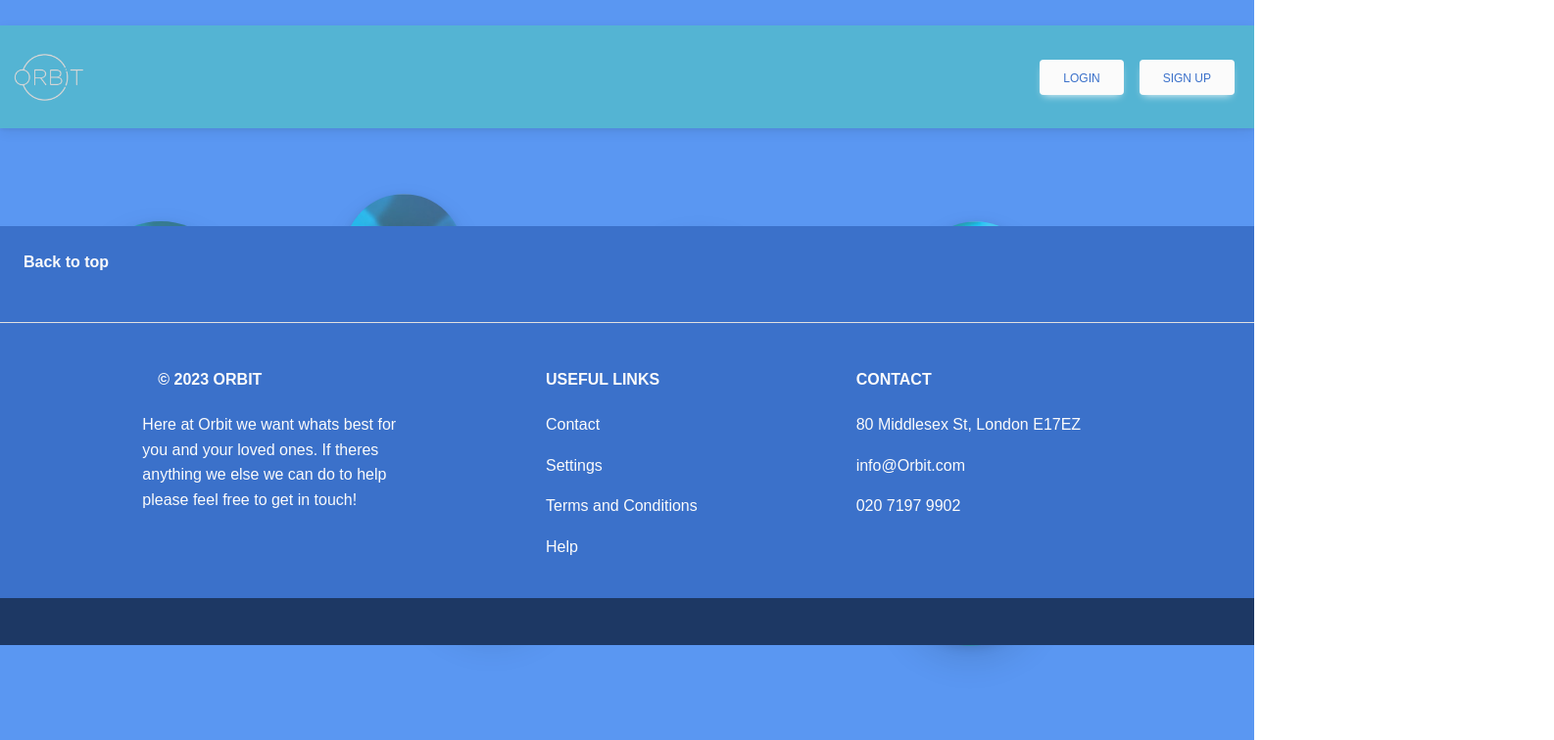
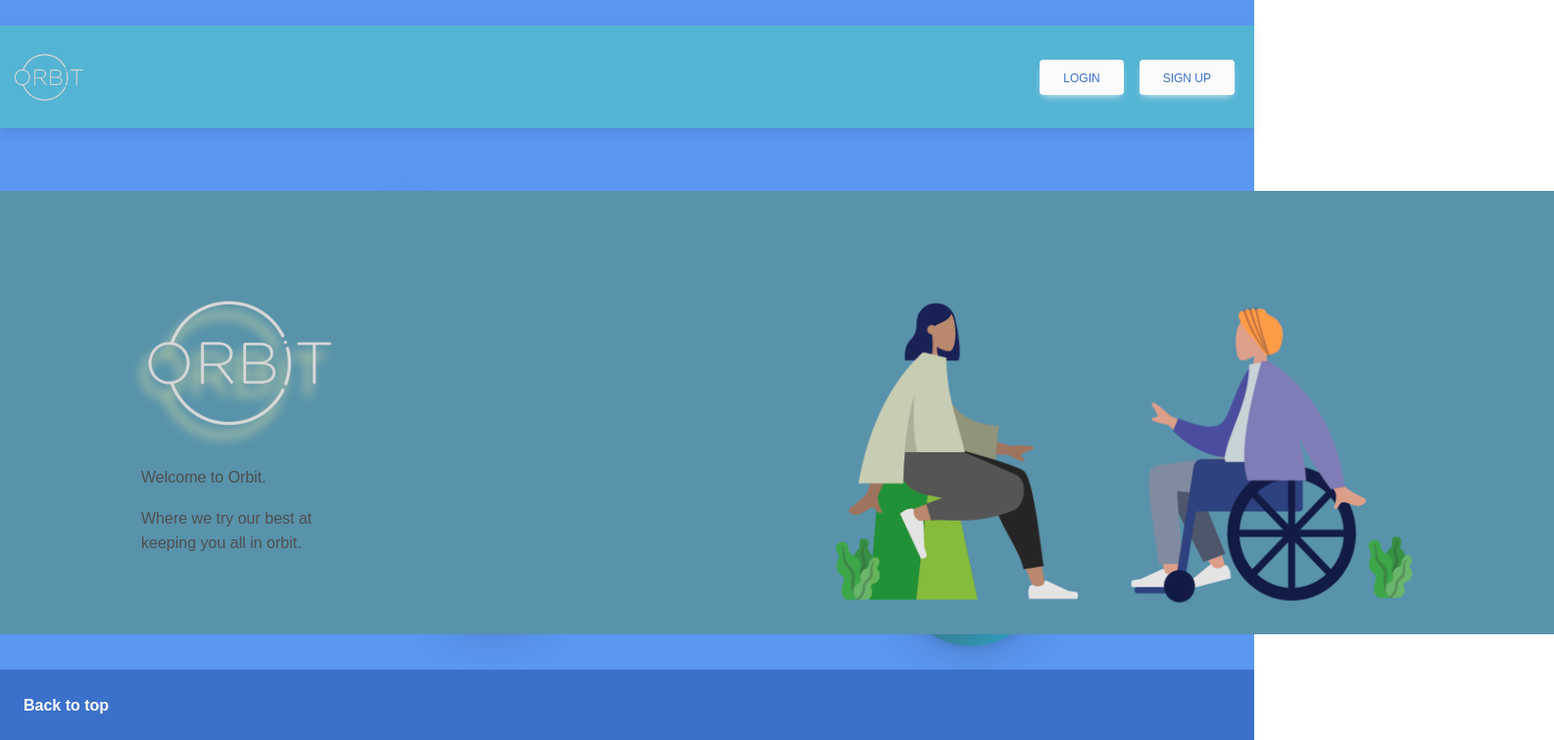
Before and after one commit to e-b-m/CapStone-FrontEnd, a React (Create React App) app: page / in a window 1280 px wide. Shown: the top 756 px of the page at 98% size, 1586 px wide, since content can reach past the window. Built offline with nearby package versions, Linux system fonts and the light colour scheme.

Commit message:
landing page

```diff
--- a/src/App.css
+++ b/src/App.css
@@ -13,3 +13,31 @@ body{
 .Footer{
     margin-top: 100px;
 }
+
+.caringImg {
+    width: 140%;
+    translate: -550px 4rem 1500px;
+    filter: hue-rotate(350deg);
+}
+
+.overlay {
+    display: flex;
+  }
+
+
+  .leftOverlay {
+    z-index: 1;
+  }
+
+  .leftOverlay>p {
+    margin-left: 9em;
+  }
+
+
+  .leftOverlay img {
+    height: 200px;
+    margin-top: 9em;
+    margin-left: 9em;
+    filter: drop-shadow(-6px 12px 6px rgb(255, 241, 158));
+
+  }
--- a/src/App.js
+++ b/src/App.js
@@ -3,14 +3,15 @@ import './App.css';
 import './Bubble.css';
 import './components/stylesheets/UserProfile.css'
 import Hero from './components/Hero';
-import { BrowserRouter, Routes, Route } from 'react-router-dom';
-import SignUp from './components/User/SignUp';
-import LogIn from './components/User/LogIn';
 import Footer from './components/Footer';
 import NavBar from './components/NavBar';
+import Landing from './components/Landing';
+import LogIn from './components/User/LogIn';
+import SignUp from './components/User/SignUp';
+import BubblePage from './components/Pages/BubblePage';
 import UserProfile from './components/Pages/UserProfile';
 import CareeProfile from './components/Caree/CareeProfile';
-import BubblePage from './components/Pages/BubblePage';
+import { BrowserRouter, Routes, Route } from 'react-router-dom';
 import { UserContextProvider } from './components/User/ReferenceDataContext';
 
 function App() {
@@ -21,6 +22,7 @@ function App() {
         <BrowserRouter>
           <NavBar/>
           <Routes>
+              <Route path="/" element={<Landing/>}/>
               <Route path="/LogIn" element={<LogIn/>}/>
               <Route path="/SignUp" element={<SignUp/>}/>
               <Route path="/UserProfile" element={<UserProfile/>}/>
--- a/src/components/Caree/CareeProfile.js
+++ b/src/components/Caree/CareeProfile.js
@@ -1,8 +1,7 @@
+import "../stylesheets/CareeProfile.css";
+import Caree from "./Caree";
 import { useContext } from "react"
 import { UserContext } from "../User/ReferenceDataContext"
-import Caree from "./Caree";
-import "../stylesheets/CareeProfile.css";
-
 
 const CareeProfile = () => {
 
--- a/src/components/Hero.js
+++ b/src/components/Hero.js
@@ -1,5 +1,3 @@
-import caring from "../images/impact-of-caring.png"
-
 const Hero = (() => {
 
     const bubbles = [
--- /dev/null
+++ b/src/components/Landing.js
@@ -0,0 +1,19 @@
+import caring from "../images/impact-of-caring.png"
+import logo from "../images/TransparentLogo1.png"
+
+const Landing = () => {
+
+
+    return (
+        <div className="overlay">
+            <div className="leftOverlay">
+                <img src={logo}/>
+                <p>Welcome to Orbit.</p>
+                <p>Where we try our best at keeping you all in orbit.</p>
+            </div>
+            <img className="caringImg" src={caring}/>
+        </div>
+    );
+}
+
+export default Landing;
--- a/src/components/Pages/UserProfile.js
+++ b/src/components/Pages/UserProfile.js
@@ -1,7 +1,7 @@
-import { UserContext} from '../User/ReferenceDataContext';
-import { useContext } from "react";
 import Need from '../Need/Need';
 import profile from '../ProfilePic.png';
+import { useContext } from "react";
+import { UserContext} from '../User/ReferenceDataContext';
 
 const UserProfile = () => {
 
--- a/src/components/User/LogIn.js
+++ b/src/components/User/LogIn.js
@@ -1,7 +1,7 @@
-import { UserContext} from './ReferenceDataContext';
+import "../stylesheets/Login.css";
 import { useState, useContext } from "react";
 import { useNavigate } from 'react-router-dom';
-import "../stylesheets/Login.css";
+import { UserContext} from './ReferenceDataContext';
 
 const  SERVER_URL = "http://localhost:8080/"
 
--- a/src/components/User/SignUp.js
+++ b/src/components/User/SignUp.js
@@ -1,7 +1,7 @@
-import { useContext, useEffect, useState } from "react";
+import '../stylesheets/SignUp.css';
+import { useState } from "react";
 import { useNavigate } from "react-router-dom";
-import { UserContext } from "./ReferenceDataContext";
-import '../stylesheets/SignUp.css';
+
 
 const SERVER_URL = "http://localhost:8080/";
 
```
